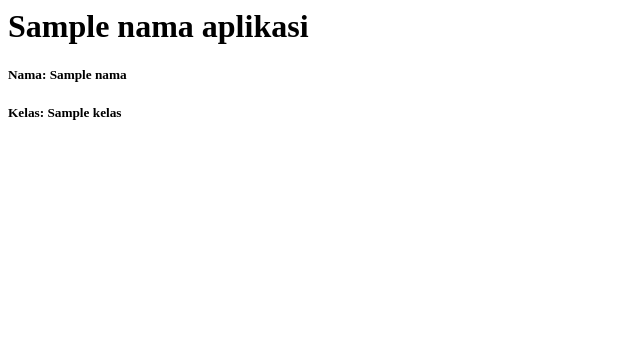
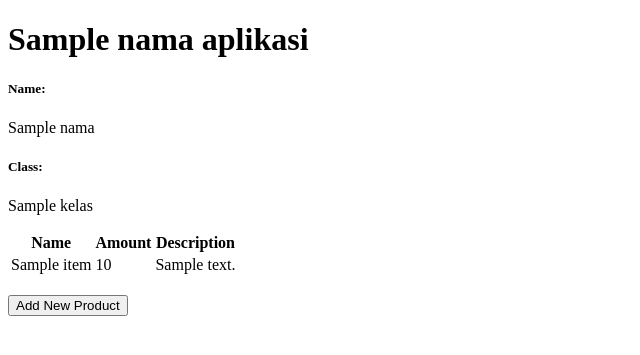
Before and after one commit to Edward-Salim/ewod-hearthstone, a Django app: template main/templates/main.html in a window 1280 px wide. Shown: the top 355 px of the page, without its empty margins (0-640 px from the left). Run offline with Django 4.2, Linux system fonts and the light colour scheme; tables that the repository leaves empty hold one stand-in row (values such as "Sample post"); the template is opened without the code that fills it: values that come from a table or form of the project are taken from there, most other values are stand-ins (such as "Sample title", 1, 10 or a date in 2020).

Commit message:
Menyelesaikan Tugas 3

```diff
--- a/ewod_hearthstone/urls.py
+++ b/ewod_hearthstone/urls.py
@@ -18,6 +18,6 @@ from django.contrib import admin
 from django.urls import path, include
 
 urlpatterns = [
+    path('', include('main.urls')),
     path('admin/', admin.site.urls),
-    path('main/', include('main.urls'))
 ]
--- a/main/templates/main.html
+++ b/main/templates/main.html
@@ -1,3 +1,38 @@
-<h1>{{ nama_aplikasi }}</h1>
-<h5>Nama: {{ nama }}</h5>
-<h5>Kelas: {{ kelas }}</h5>
+{% extends 'base.html' %}
+
+{% block content %}
+    <h1>{{ nama_aplikasi }}</h1>
+
+    <h5>Name:</h5>
+    <p>{{nama}}</p>
+
+    <h5>Class:</h5>
+    <p>{{kelas}}</p>
+
+    <table>
+        <tr>
+            <th>Name</th>
+            <th>Amount</th>
+            <th>Description</th>
+        </tr>
+
+        {% comment %} Berikut cara memperlihatkan data produk di bawah baris ini {% endcomment %}
+
+        {% for item in items %}
+            <tr>
+                <td>{{item.name}}</td>
+                <td>{{item.amount}}</td>
+                <td>{{item.description}}</td>
+            </tr>
+        {% endfor %}
+    </table>
+
+    <br />
+
+    <a href="{% url 'main:create_item' %}">
+        <button>
+            Add New Product
+        </button>
+    </a>
+
+{% endblock content %}
--- a/main/urls.py
+++ b/main/urls.py
@@ -1,8 +1,13 @@
 from django.urls import path
-from main.views import show_main
+from main.views import show_main, create_item, show_xml, show_json, show_xml_by_id, show_json_by_id
 
 app_name = 'main'
 
 urlpatterns = [
     path('', show_main, name='show_main'),
+    path('create-item', create_item, name='create_item'),
+    path('xml/', show_xml, name='show_xml'),
+    path('json/', show_json, name='show_json'),
+    path('xml/<int:id>/', show_xml_by_id, name='show_xml_by_id'),
+    path('json/<int:id>/', show_json_by_id, name='show_json_by_id'),
 ]
--- a/requirements.txt
+++ b/requirements.txt
@@ -4,3 +4,4 @@ whitenoise
 psycopg2-binary
 requests
 urllib3
+django-environ
--- /dev/null
+++ b/templates/base.html
@@ -0,0 +1,18 @@
+{% load static %}
+<!DOCTYPE html>
+<html lang="en">
+    <head>
+        <meta charset="UTF-8" />
+        <meta
+            name="viewport"
+            content="width=device-width, initial-scale=1.0"
+        />
+        {% block meta %}
+        {% endblock meta %}
+    </head>
+
+    <body>
+        {% block content %}
+        {% endblock content %}
+    </body>
+</html>
```
Also changed, not shown: ewod_hearthstone/settings.py (+16 -1 lines), main/forms.py (added, +7 -0 lines), main/templates/create_item.html (added, +19 -0 lines), main/views.py (+36 -1 lines), .github/workflows/pbp-deploy.yml (added), README.md (deleted), 3 other files.
